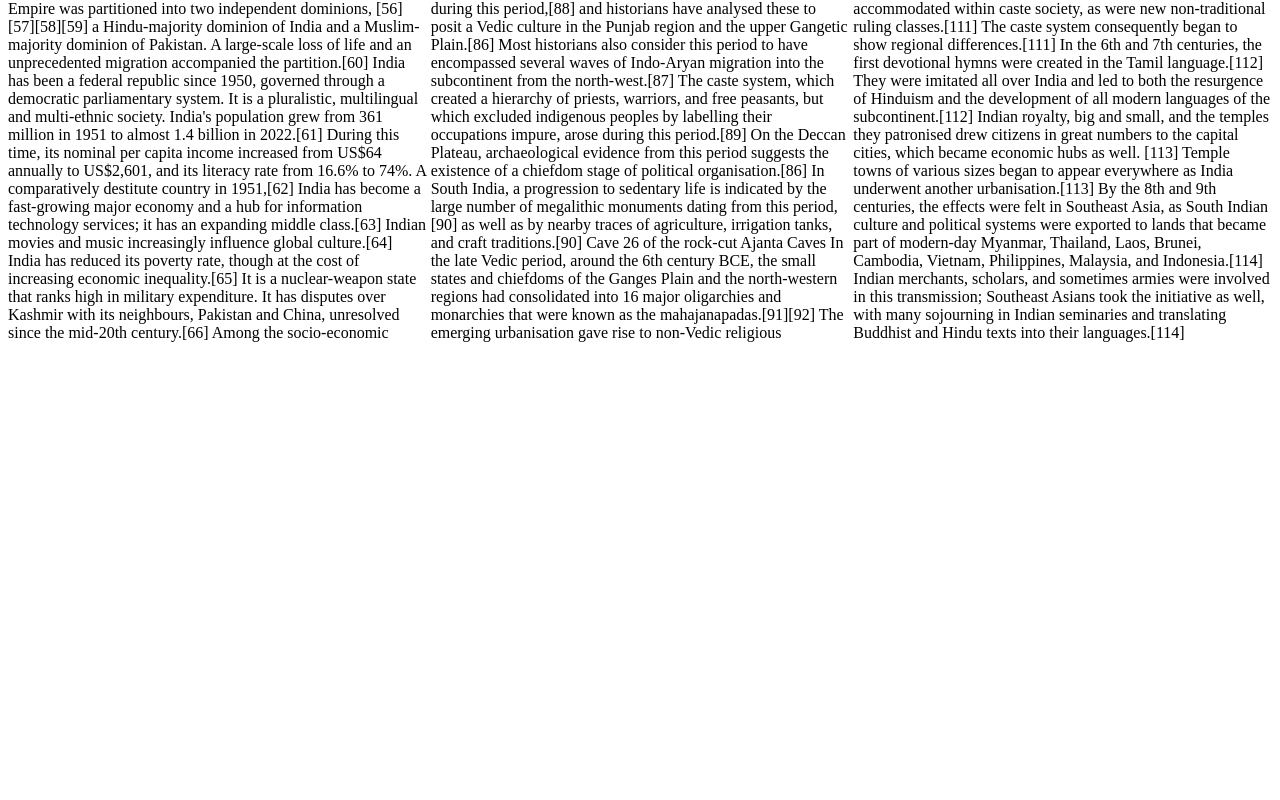
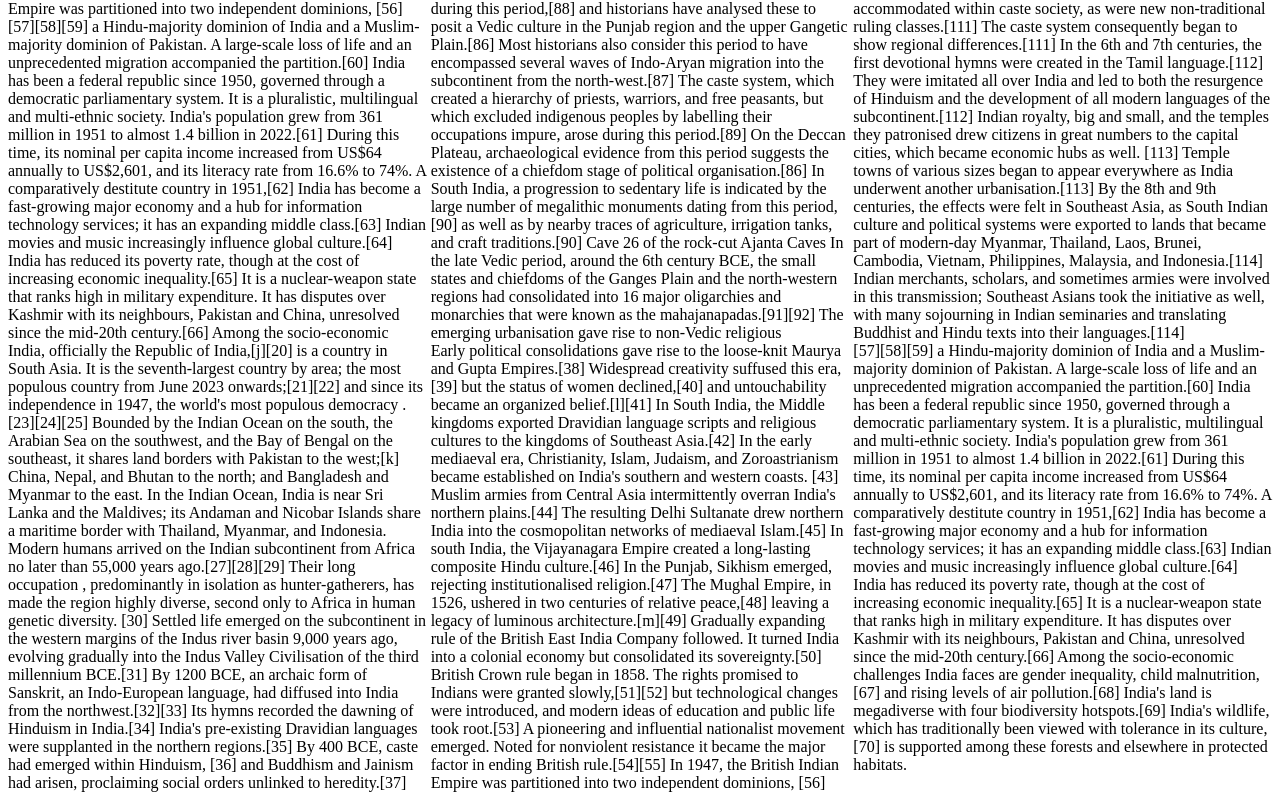
Before and after one commit to Nagendra0205/FullStack_20, a plain HTML site: page india.html in a window 1280 px wide. Shown: the part 1053-1853 px from the top of the page. Before the commit the page ends 1403 px from the top, so only its background shows below. Drawn offline with Linux system fonts and the light colour scheme.

Commit message:
New HTML Change

```diff
--- a/india.html
+++ b/india.html
@@ -167,6 +167,51 @@ In the 6th and 7th centuries, the first devotional hymns were created in the Tam
 
             </a>
         </div>
+        <div class="colo">
+            <a>
+                India, officially the Republic of India,[j][20] is a country in South Asia.
+                It is the seventh-largest country by area; the most populous country from June 2023
+                onwards;[21][22] and since its independence in 1947, the world's most populous democracy
+                .[23][24][25] Bounded by the Indian Ocean on the south, the Arabian Sea on the southwest,
+                and the Bay of Bengal on the southeast, it shares land borders with Pakistan to the west;[k] China, Nepal,
+                and Bhutan to the north; and Bangladesh and Myanmar to the east. In the Indian Ocean, India is near Sri Lanka
+                 and the Maldives; its Andaman and Nicobar Islands share a maritime border with Thailand, Myanmar, and Indonesia.
+
+        Modern humans arrived on the Indian subcontinent from Africa no later than 55,000 years ago.[27][28][29] Their long occupation
+,       predominantly in isolation as hunter-gatherers, has made the region highly diverse, second only to Africa in human genetic diversity.
+      [30] Settled life emerged on the subcontinent in the western margins of the Indus river basin 9,000 years ago, evolving gradually into
+       the Indus Valley Civilisation of the third millennium BCE.[31] By 1200 BCE, an archaic form of Sanskrit, an Indo-European language, had
+      diffused into India from the northwest.[32][33] Its hymns recorded the dawning of Hinduism in India.[34]
+   India's pre-existing Dravidian languages were supplanted in the northern regions.[35] By 400 BCE, caste had emerged within Hinduism,
+   [36] and Buddhism and Jainism had arisen, proclaiming social orders unlinked to heredity.[37] Early political consolidations
+    gave rise to the loose-knit Maurya and Gupta Empires.[38] Widespread creativity suffused this era,[39] but the status of
+    women declined,[40] and untouchability became an organized belief.[l][41] In South India, the Middle kingdoms exported Dravidian
+   language scripts and religious cultures to the kingdoms of Southeast Asia.[42]
+
+   In the early mediaeval era, Christianity, Islam, Judaism, and Zoroastrianism became established on India's southern and western coasts.
+   [43] Muslim armies from Central Asia intermittently overran India's northern plains.[44] The resulting Delhi Sultanate drew northern
+   India into the cosmopolitan networks of mediaeval Islam.[45] In south India, the Vijayanagara Empire created a long-lasting composite
+   Hindu culture.[46] In the Punjab, Sikhism emerged, rejecting institutionalised religion.[47] The Mughal Empire, in 1526, ushered in two
+   centuries of relative peace,[48] leaving a legacy of luminous architecture.[m][49] Gradually expanding rule of the British East India
+    Company followed. It turned India into a colonial economy but consolidated its sovereignty.[50] British Crown rule began in 1858. The
+    rights promised to Indians were granted slowly,[51][52] but technological changes were introduced, and modern ideas of education and
+    public life took root.[53] A pioneering and influential nationalist movement emerged. Noted for nonviolent resistance it became the
+    major factor in ending British rule.[54][55] In 1947, the British Indian Empire was partitioned into two independent dominions,
+    [56][57][58][59] a Hindu-majority dominion of India and a Muslim-majority dominion of Pakistan. A large-scale loss of life and an
+    unprecedented migration accompanied the partition.[60]
+
+  India has been a federal republic since 1950, governed through a democratic parliamentary system. It is a pluralistic, multilingual and
+  multi-ethnic society. India's population grew from 361 million in 1951 to almost 1.4 billion in 2022.[61] During this time, its nominal
+  per capita income increased from US$64 annually to US$2,601, and its literacy rate from 16.6% to 74%. A comparatively destitute country
+  in 1951,[62] India has become a fast-growing major economy and a hub for information technology services; it has an expanding middle
+  class.[63] Indian movies and music increasingly influence global culture.[64] India has reduced its poverty rate, though at the cost
+  of increasing economic inequality.[65] It is a nuclear-weapon state that ranks high in military expenditure. It has disputes over Kashmir
+  with its neighbours, Pakistan and China, unresolved since the mid-20th century.[66] Among the socio-economic challenges India faces are
+  gender inequality, child malnutrition,[67] and rising levels of air pollution.[68] India's land is megadiverse with four biodiversity
+  hotspots.[69] India's wildlife, which has traditionally been viewed with tolerance in its culture,[70] is supported among these forests
+  and elsewhere in protected habitats.
+ </a>
+</div>
     </div>
 </body>
 </html>
```
